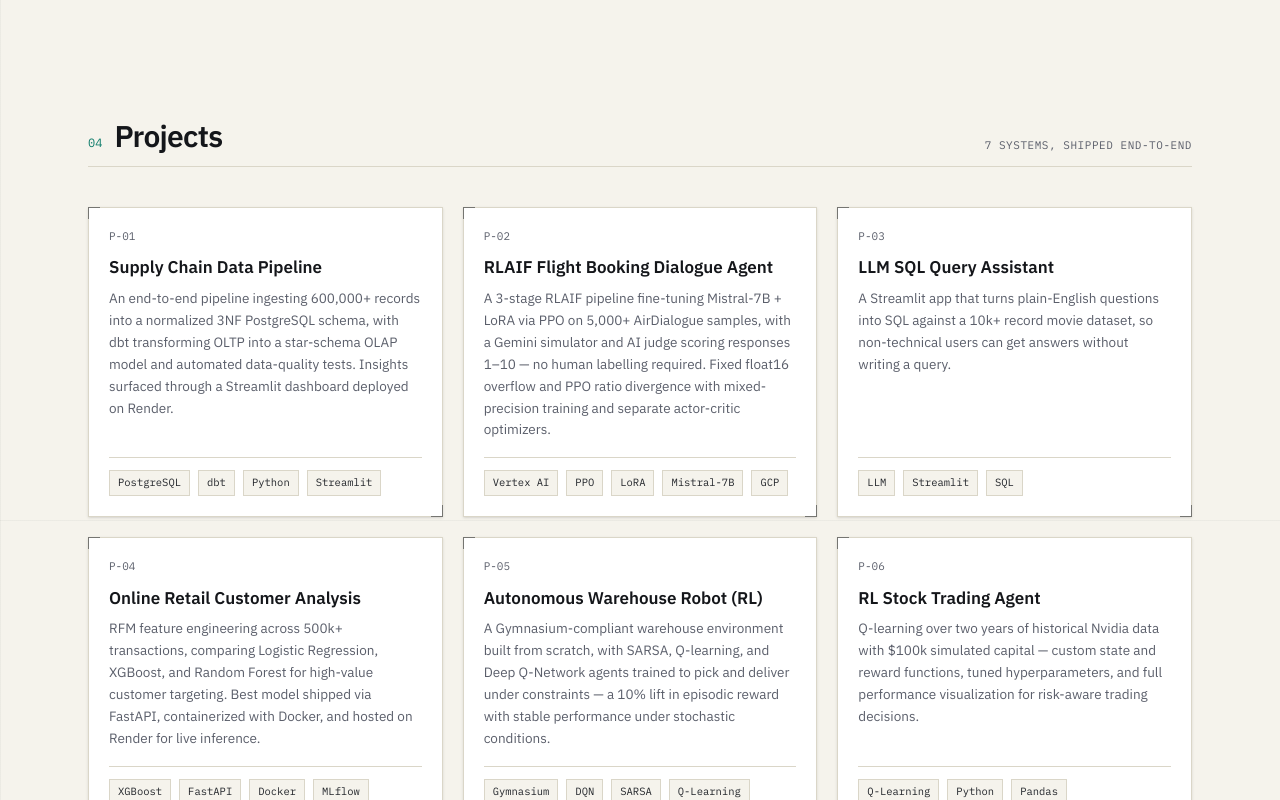
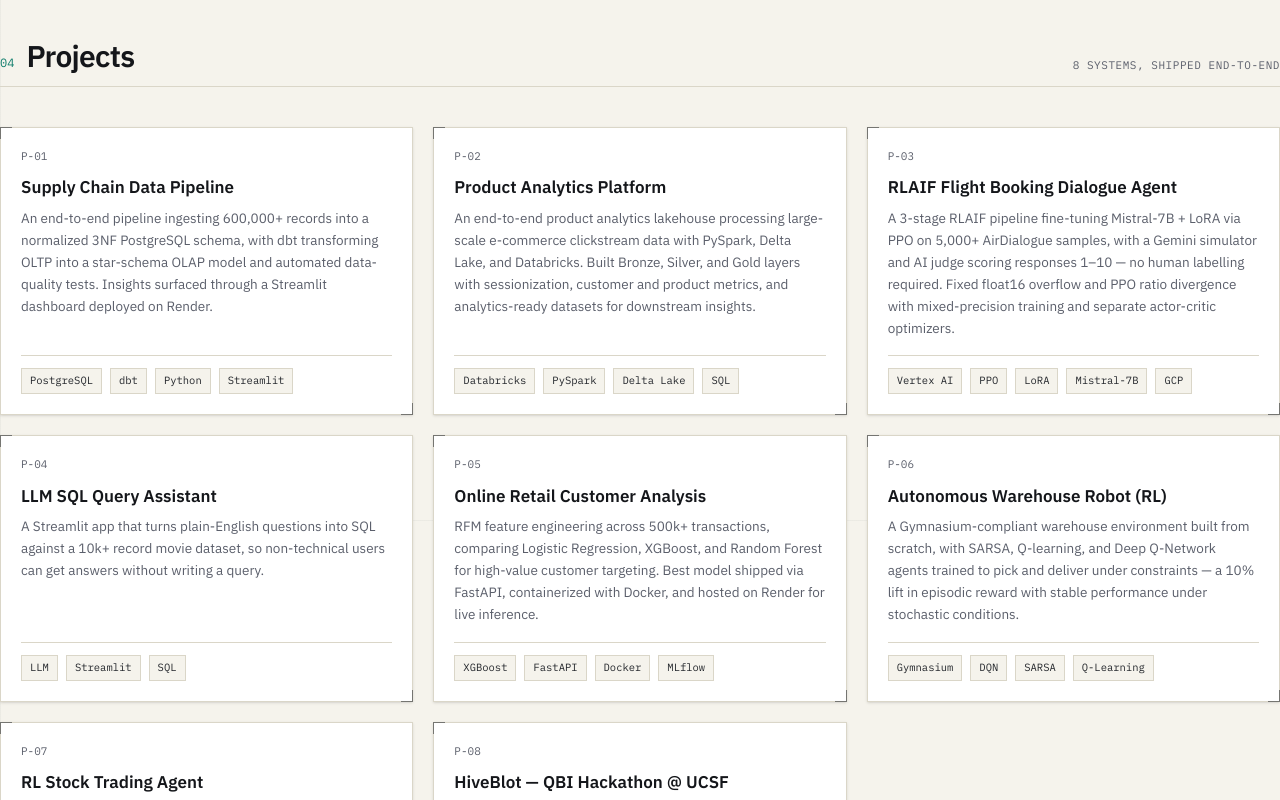
Before and after one commit to Vedant321/portfolio, a React (Vite) app: page / in a window 1280 px wide. Shown: the part 1880-2680 px from the top of the page. Built offline with nearby package versions, Linux system fonts and the light colour scheme.

Commit message:
Updated Portfolio

```diff
--- a/src/components/Projects.jsx
+++ b/src/components/Projects.jsx
@@ -1,3 +1,4 @@
+
 import SectionLabel from './SectionLabel';
 
 const projects = [
@@ -11,6 +12,14 @@
   },
   {
     id: 'P-02',
+    title: 'Product Analytics Platform',
+    desc: 'An end-to-end product analytics lakehouse processing large-scale e-commerce clickstream data with PySpark, Delta Lake, and Databricks. Built Bronze, Silver, and Gold layers with sessionization, customer and product metrics, and analytics-ready datasets for downstream insights.',
+    stack: ['Databricks', 'PySpark', 'Delta Lake', 'SQL'],
+    link: 'https://github.com/Vedant321/product-analytics-platform',
+    linkLabel: 'View repo ↗',
+  },
+  {
+    id: 'P-03',
     title: 'RLAIF Flight Booking Dialogue Agent',
     desc: 'A 3-stage RLAIF pipeline fine-tuning Mistral-7B + LoRA via PPO on 5,000+ AirDialogue samples, with a Gemini simulator and AI judge scoring responses 1–10 — no human labelling required. Fixed float16 overflow and PPO ratio divergence with mixed-precision training and separate actor-critic optimizers.',
     stack: ['Vertex AI', 'PPO', 'LoRA', 'Mistral-7B', 'GCP'],
@@ -18,7 +27,7 @@
     linkLabel: 'GitHub profile ↗',
   },
   {
-    id: 'P-03',
+    id: 'P-04',
     title: 'LLM SQL Query Assistant',
     desc: 'A Streamlit app that turns plain-English questions into SQL against a 10k+ record movie dataset, so non-technical users can get answers without writing a query.',
     stack: ['LLM', 'Streamlit', 'SQL'],
@@ -26,7 +35,7 @@
     linkLabel: 'View repo ↗',
   },
   {
-    id: 'P-04',
+    id: 'P-05',
     title: 'Online Retail Customer Analysis',
     desc: 'RFM feature engineering across 500k+ transactions, comparing Logistic Regression, XGBoost, and Random Forest for high-value customer targeting. Best model shipped via FastAPI, containerized with Docker, and hosted on Render for live inference.',
     stack: ['XGBoost', 'FastAPI', 'Docker', 'MLflow'],
@@ -34,7 +43,7 @@
     linkLabel: 'View repo ↗',
   },
   {
-    id: 'P-05',
+    id: 'P-06',
     title: 'Autonomous Warehouse Robot (RL)',
     desc: 'A Gymnasium-compliant warehouse environment built from scratch, with SARSA, Q-learning, and Deep Q-Network agents trained to pick and deliver under constraints — a 10% lift in episodic reward with stable performance under stochastic conditions.',
     stack: ['Gymnasium', 'DQN', 'SARSA', 'Q-Learning'],
@@ -42,7 +51,7 @@
     linkLabel: 'View repo ↗',
   },
   {
-    id: 'P-06',
+    id: 'P-07',
     title: 'RL Stock Trading Agent',
     desc: 'Q-learning over two years of historical Nvidia data with $100k simulated capital — custom state and reward functions, tuned hyperparameters, and full performance visualization for risk-aware trading decisions.',
     stack: ['Q-Learning', 'Python', 'Pandas'],
@@ -50,9 +59,9 @@
     linkLabel: 'View repo ↗',
   },
   {
-    id: 'P-07',
+    id: 'P-08',
     title: 'HiveBlot — QBI Hackathon @ UCSF',
-    desc: 'Built with a 9-person team in one weekend: extracts protein targets, cell lines, antibodies, and experimental conditions directly from western blot figures in research PDFs, then makes it searchable in plain language. Won 2nd place. Hosted under a teammate\u2019s GitHub.',
+    desc: 'Built with a 9-person team in one weekend: extracts protein targets, cell lines, antibodies, and experimental conditions directly from western blot figures in research PDFs, then makes it searchable in plain language. Won 2nd place. Hosted under a teammate’s GitHub.',
     stack: ['LLM', 'PDF Parsing', 'Search'],
     link: 'https://github.com/Ananya-Jha-code/QBI/tree/main',
     linkLabel: 'View repo ↗',
@@ -61,8 +70,12 @@
 
 export default function Projects() {
   return (
-    <section id="projects" className="max-w-6xl mx-auto px-6 py-20">
-      <SectionLabel index="04" title="Projects" note={`${projects.length} systems, shipped end-to-end`} />
+    <section>
+      <SectionLabel
+        index="04"
+        title="Projects"
+        note={`${projects.length} systems, shipped end-to-end`}
+      />
 
       <div className="grid sm:grid-cols-2 lg:grid-cols-3 gap-5">
         {projects.map((p) => (
@@ -74,18 +87,29 @@
             className="corner-frame group border border-[var(--color-paper-line)] bg-[var(--color-panel)] shadow-sm p-5 flex flex-col hover:shadow-md hover:border-[var(--color-teal)] transition-all"
           >
             <div className="flex items-center justify-between mb-3">
-              <span className="font-mono text-[11px] text-[var(--color-ink-soft)]">{p.id}</span>
+              <span className="font-mono text-[11px] text-[var(--color-ink-soft)]">
+                {p.id}
+              </span>
+
               <span className="font-mono text-[11px] text-[var(--color-teal)] opacity-0 group-hover:opacity-100 transition-opacity">
                 {p.linkLabel}
               </span>
             </div>
+
             <h3 className="font-[var(--font-display)] font-semibold text-[var(--color-heading)] text-[17px] leading-snug mb-2">
               {p.title}
             </h3>
-            <p className="text-[13.5px] leading-relaxed text-[var(--color-ink-soft)] flex-1">{p.desc}</p>
+
+            <p className="text-[13.5px] leading-relaxed text-[var(--color-ink-soft)] flex-1">
+              {p.desc}
+            </p>
+
             <div className="flex flex-wrap gap-2 mt-4 pt-3 border-t border-[var(--color-paper-line)]">
               {p.stack.map((s) => (
-                <span key={s} className="font-mono text-[10.5px] px-2 py-1 bg-[var(--color-paper)] text-[var(--color-ink)] border border-[var(--color-paper-line)]">
+                <span
+                  key={s}
+                  className="font-mono text-[10.5px] px-2 py-1 bg-[var(--color-paper)] text-[var(--color-ink)] border border-[var(--color-paper-line)]"
+                >
                   {s}
                 </span>
               ))}
```
